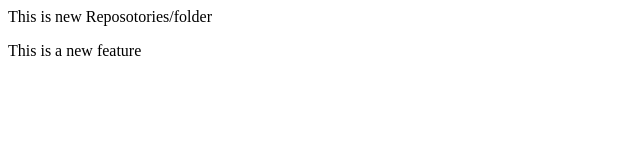
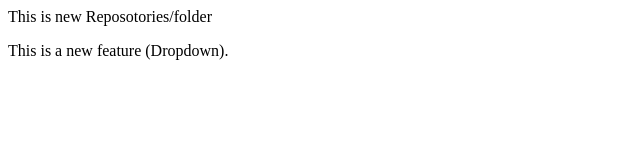
Before and after one commit to palashcm/GitInit, a plain HTML site: page index.html in a window 1280 px wide. Shown: the full height of the page, 0-640 px from the left. Drawn offline with Linux system fonts and the light colour scheme.

```diff
--- a/index.html
+++ b/index.html
@@ -1,2 +1,2 @@
 <p>This is new Reposotories/folder</p>
-<p>This is a new feature</p>
+<p>This is a new feature (Dropdown).</p>
```
